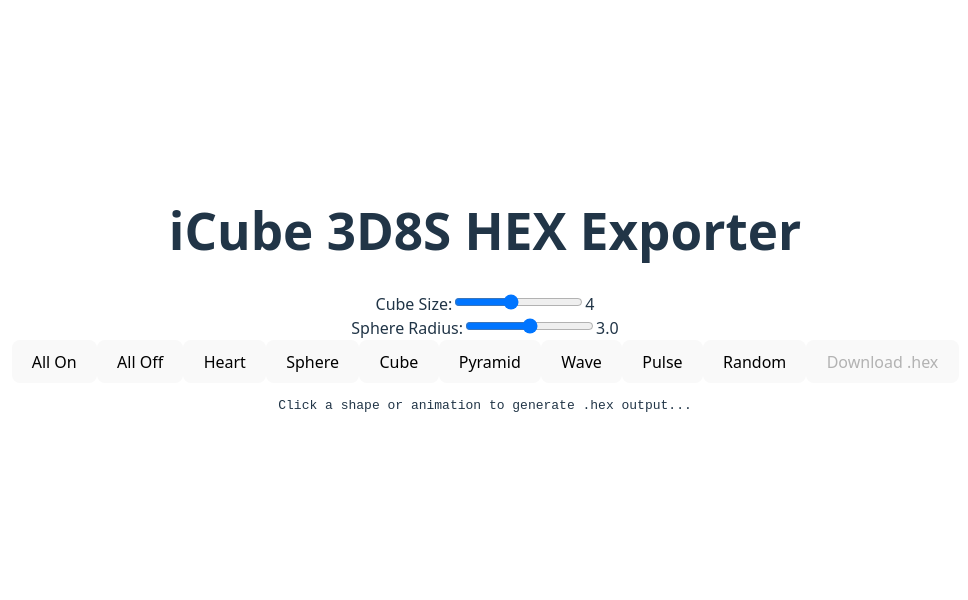
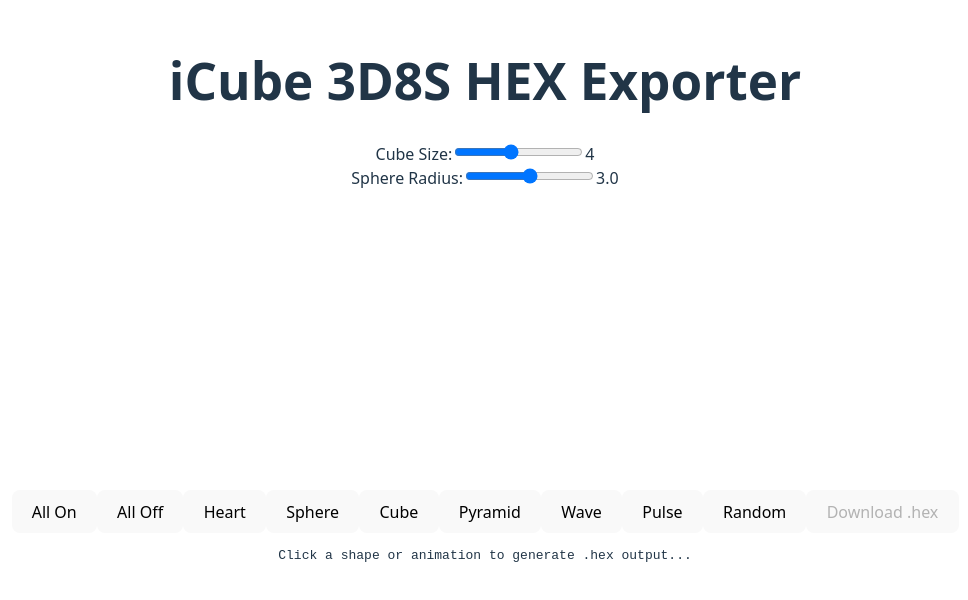
Before and after one commit to dom-edu/light-show-hardware, a React (Vite) app in the folder hex-converter-stuff/hex-exporter/: page / in a window 1280 px wide. Shown: the part 102-702 px from the top of the page, without its empty margins (155-1123 px from the left). Built offline with nearby package versions, Linux system fonts and the light colour scheme.

Commit message:
added 3D shape view

```diff
--- a/hex-converter-stuff/hex-exporter/package.json
+++ b/hex-converter-stuff/hex-exporter/package.json
@@ -10,9 +10,11 @@
     "preview": "vite preview"
   },
   "dependencies": {
+    "@react-three/fiber": "^9.1.2",
     "file-saver": "^2.0.5",
     "react": "^19.0.0",
-    "react-dom": "^19.0.0"
+    "react-dom": "^19.0.0",
+    "three": "^0.175.0"
   },
   "devDependencies": {
     "@eslint/js": "^9.22.0",
--- a/hex-converter-stuff/hex-exporter/src/HexExporter.jsx
+++ b/hex-converter-stuff/hex-exporter/src/HexExporter.jsx
@@ -1,5 +1,7 @@
 import React, { useState } from "react";
 import { saveAs } from "file-saver";
+import * as THREE from "three";
+import { Canvas } from "@react-three/fiber";
 
 function computeChecksum(byteCount, address, recordType, dataBytes) {
   const addrHigh = (address >> 8) & 0xff;
@@ -132,10 +134,35 @@ function generatePulseFrames(frame, cycles = 4) {
   return result;
 }
 
+function VoxelViewer({ frame }) {
+  const lit = [];
+  frame.forEach((layer, x) =>
+    layer.forEach((row, y) =>
+      row.forEach((v, z) => {
+        if (v) lit.push([x, y, z]);
+      })
+    )
+  );
+
+  return (
+    <Canvas style={{ width: 300, height: 300 }} camera={{ position: [10, 10, 10], fov: 45 }}>
+      <ambientLight intensity={0.8} />
+      <pointLight position={[15, 15, 15]} />
+      {lit.map(([x, y, z], i) => (
+        <mesh key={i} position={[x - 3.5, y - 3.5, z - 3.5]}>
+          <boxGeometry args={[0.8, 0.8, 0.8]} />
+          <meshStandardMaterial color="red" />
+        </mesh>
+      ))}
+    </Canvas>
+  );
+}
+
 export default function HexExporter() {
   const [hex, setHex] = useState("");
   const [size, setSize] = useState(4);
   const [radius, setRadius] = useState(3.0);
+  const [preview, setPreview] = useState(createAllOffFrame());
 
   const handleGenerate = (type) => {
     let frames = [];
@@ -167,6 +194,7 @@ export default function HexExporter() {
       default:
         frames = generateDummyFrames();
     }
+    setPreview(frames[0]);
     const hexData = toIntelHex(frames);
     setHex(hexData);
   };
@@ -219,7 +247,9 @@ export default function HexExporter() {
         </div>
       </div>
 
-      <div className="space-x-2 mb-4">
+      <VoxelViewer frame={preview} />
+
+      <div className="space-x-2 my-4">
         <button onClick={() => handleGenerate("on")} className="bg-blue-500 text-white px-4 py-2 rounded">All On</button>
         <button onClick={() => handleGenerate("off")} className="bg-blue-500 text-white px-4 py-2 rounded">All Off</button>
         <button onClick={() => handleGenerate("heart")} className="bg-blue-500 text-white px-4 py-2 rounded">Heart</button>
```
Also changed, not shown: 1 other file (tests, documents, lock files or other folders).
